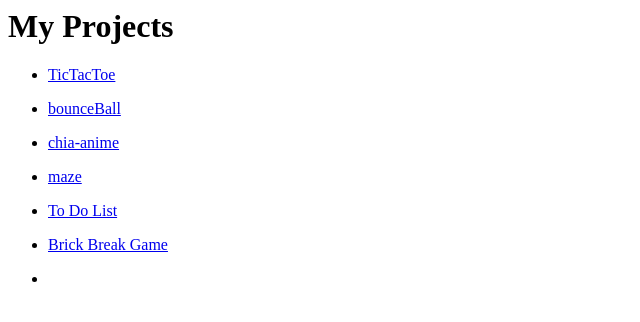
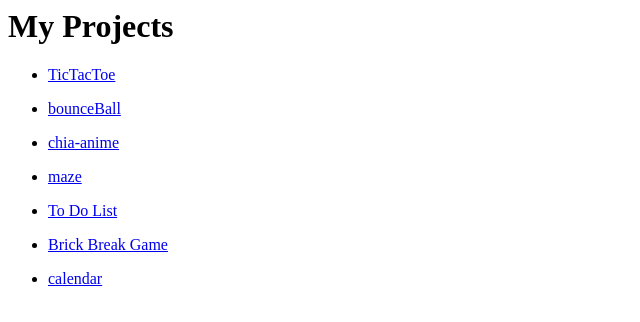
Before and after one commit to bear04012/Yunko, a plain HTML site: page index.html in a window 1280 px wide. Shown: the full height of the page, 0-640 px from the left. Drawn offline with Linux system fonts and the light colour scheme.

Commit message:
index.html

```diff
--- a/index.html
+++ b/index.html
@@ -30,7 +30,7 @@
 			<li><a href="/brickbreak">Brick Break Game</a></li>
 		</ul>
 		<ul>
-			<li><a href="/calendar"></a></li>
+			<li><a href="/calendar">calendar</a></li>
 		</ul>
 
 
```
